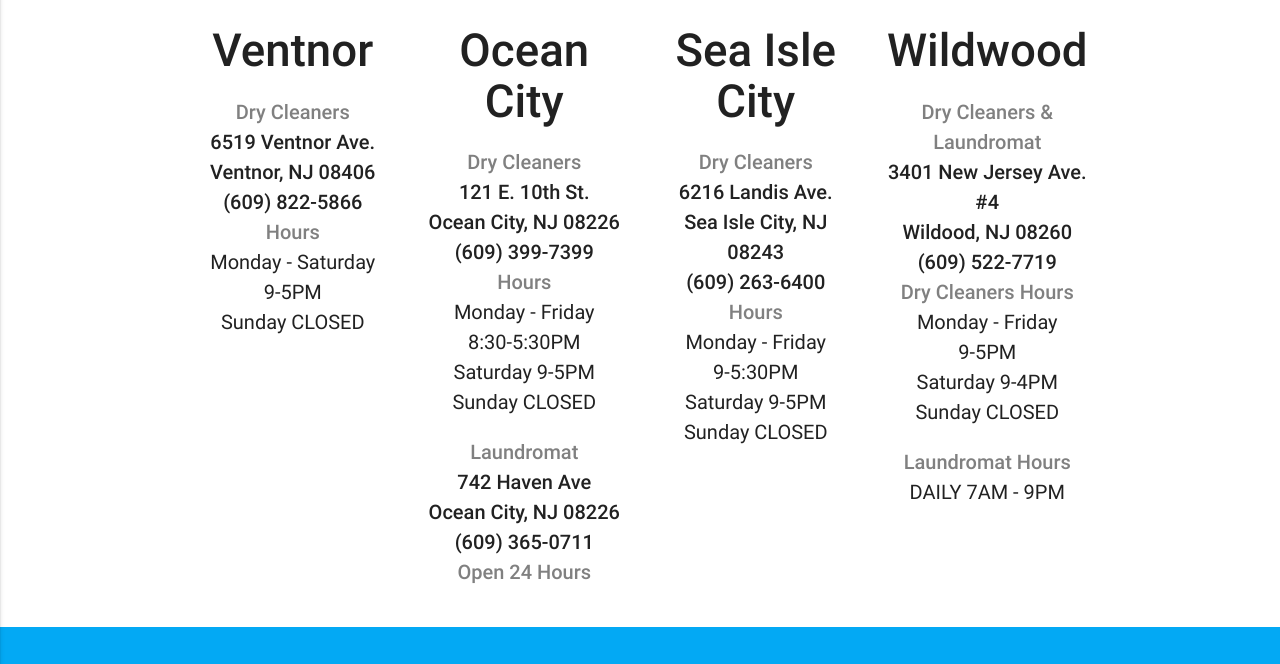
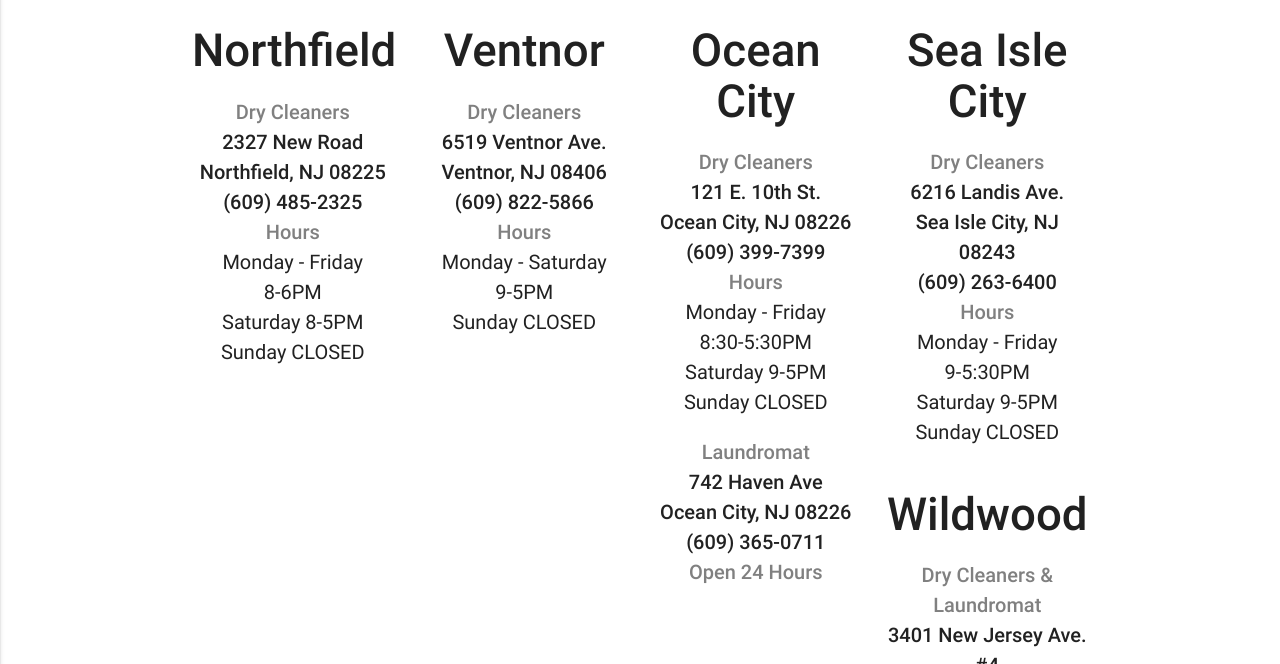
Before and after one commit to sharpcleanersnj/sharpcleanersnj.github.io, a Jekyll site: the page built from _pages/locations.md, in a window 1280 px wide and 900 px high, scrolled down 460 px, cut to the strip 236-900 px from the top of the window. Built offline with Jekyll 4.4.1, drawn with Linux system fonts in a browser that asks for light colours; nearby versions of some CDN libraries.

Commit message:
Update locations.md

```diff
--- a/_pages/locations.md
+++ b/_pages/locations.md
@@ -6,6 +6,10 @@ permalink: /locations/
 <center><iframe src="https://www.google.com/maps/d/u/0/embed?mid=13szKy6mRagCj-x2ouYiW1ftgoWs&ehbc=2E312F" width="640" height="480"></iframe>
 <div id="locations-info">
   <div class="row">
+     <div class="col s12 m6 l3">
+      <h4><strong>Northfield</strong></h4>
+      <p><span style="color: #808080;"><strong>Dry Cleaners</strong></span><br /><strong>2327 New Road<br />Northfield, NJ 08225<br />(609) 485-2325</strong><br /><span style="color: #808080;"><strong>Hours</strong></span><br />Monday - Friday <br />8-6PM<br />Saturday 8-5PM<br />Sunday CLOSED</p>
+    </div>
     <div class="col s12 m6 l3">
       <h4><strong>Ventnor</strong></h4>
       <p><span style="color: #808080;"><strong>Dry Cleaners</strong></span><br /><strong>6519 Ventnor Ave. <br />Ventnor, NJ 08406<br />(609) 822-5866</strong><br /><span style="color: #808080;"><strong>Hours</strong></span><br />Monday - Saturday <br />9-5PM<br />Sunday CLOSED</p>
```
